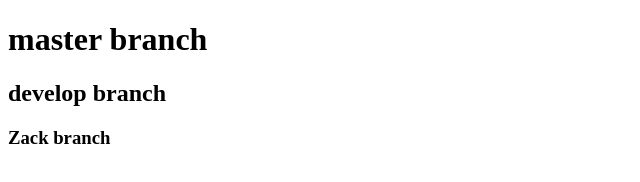
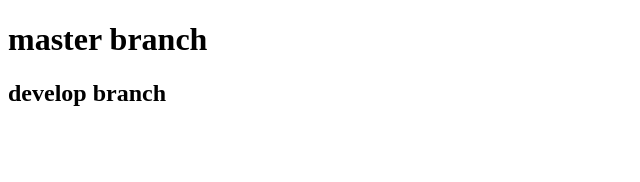
Before and after one commit to hayzemke/teamGit, a plain HTML site: page index.html in a window 1280 px wide. Shown: the whole page, without its empty margins (0-640 px from the left). Drawn offline with Linux system fonts and the light colour scheme.

Commit message:
Zack commit

```diff
--- a/index.html
+++ b/index.html
@@ -9,6 +9,6 @@
 <body>
     <h1>master branch</h1>
     <h2> develop branch </h2>
-    <h3> Zack branch </h3>
+
 </body>
 </html>
```
